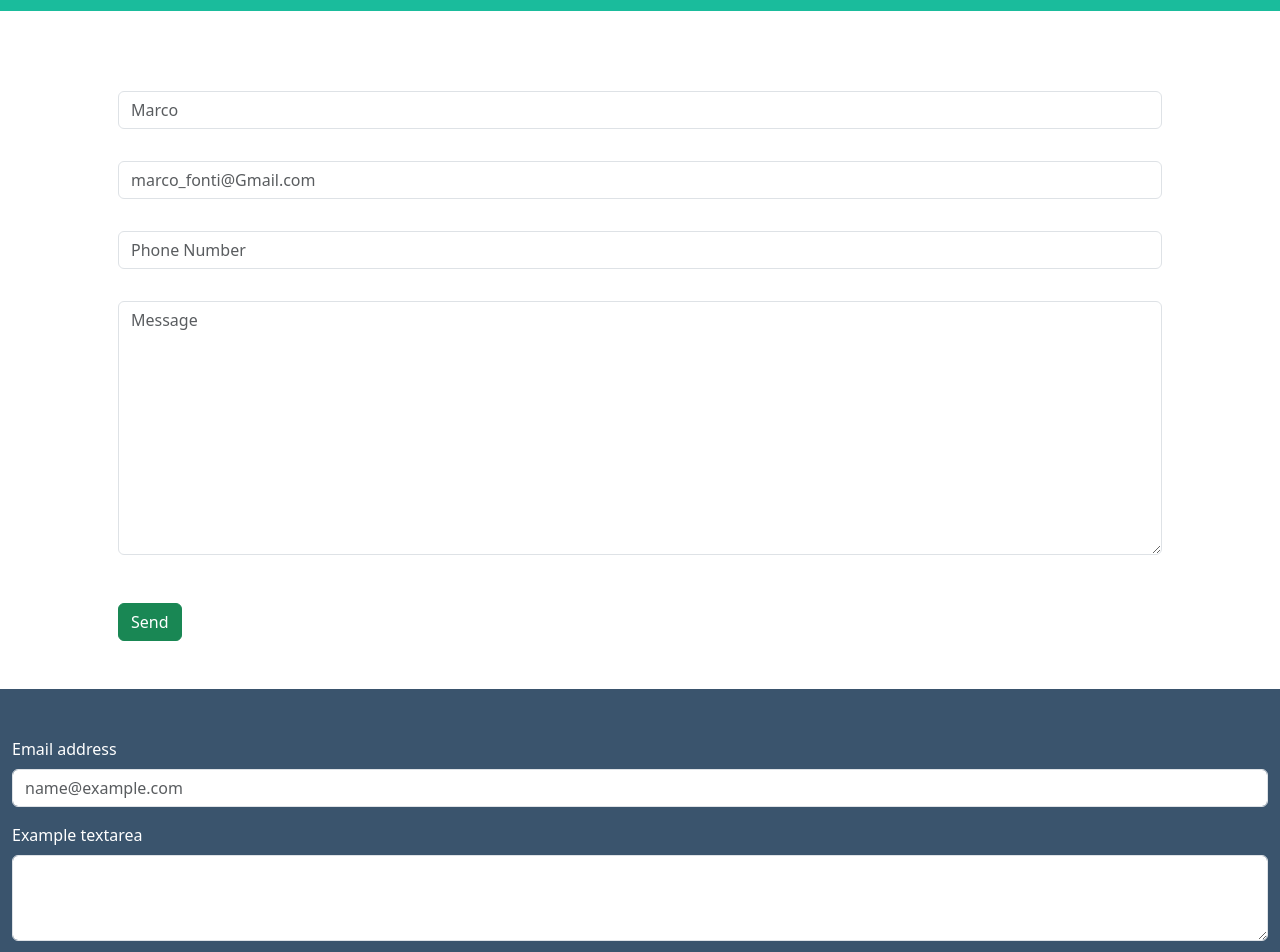
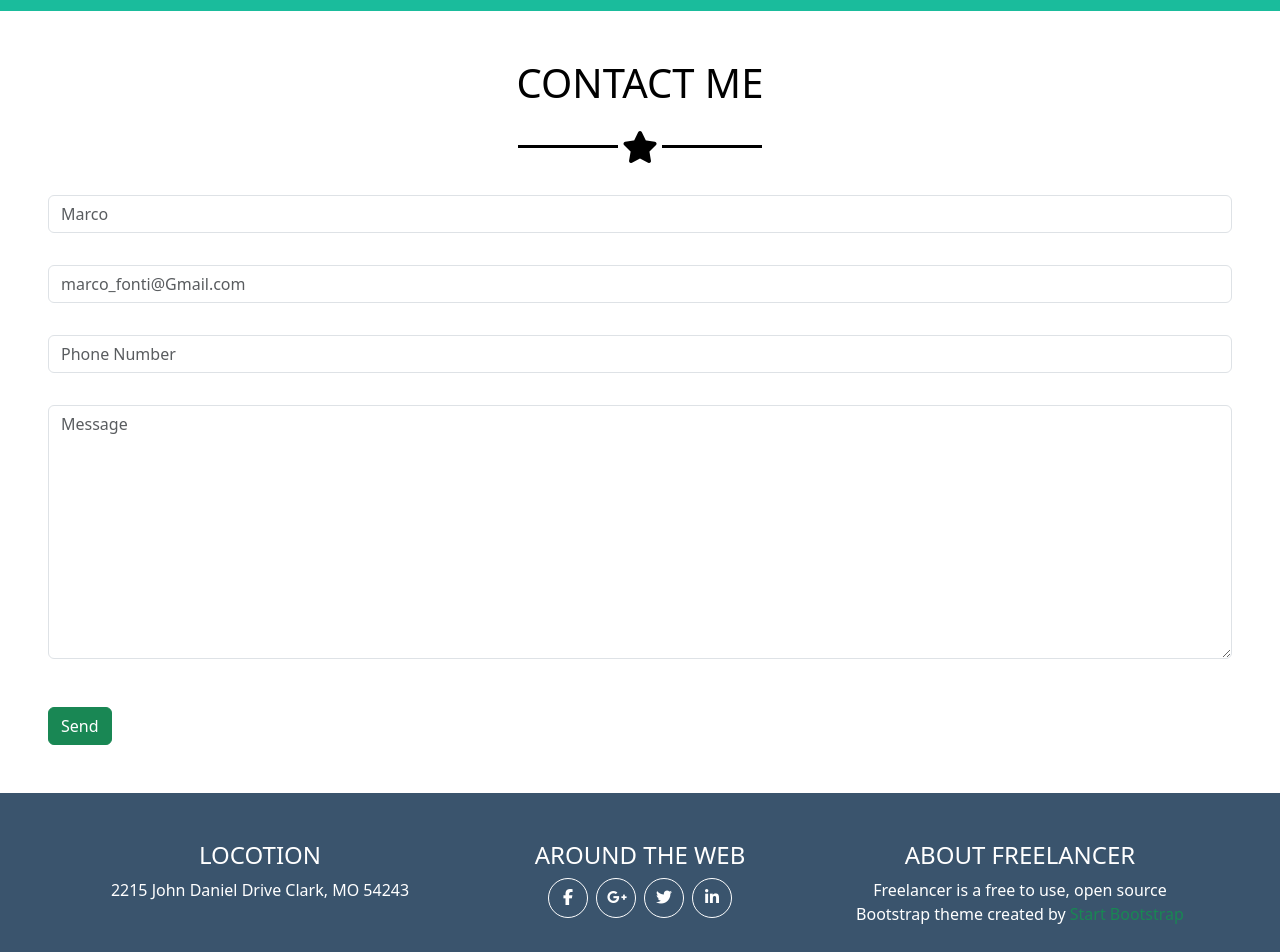
Before and after one commit to MarcoFonti/html-css-bootstrap-freelancer, a plain HTML site: page index.html in a window 1280 px wide. Shown: the part 1940-2892 px from the top of the page. Drawn offline with nearby package versions, Linux system fonts and the light colour scheme.

Commit message:
add section recipe location

```diff
--- a/css/style.css
+++ b/css/style.css
@@ -56,7 +56,14 @@ img {
     color: #000000;
 }
 
-
+/* Icone Social */
+.icon-social {
+    height: 40px;
+    width: 40px;
+    padding: 10px;
+    border-radius: 50%;
+    border:1px solid #ffffff;
+}
 
 
 
--- a/index.html
+++ b/index.html
@@ -118,7 +118,15 @@
         </div>
     </section>
     <!-- Sezione Contatti -->
-    <section class="recipe-contact container-md p-5">
+    <section class="recipe-contact container-fluid p-5">
+        <div class="text-black row flex-column text-center text-uppercase row-gap-3">
+            <h1 class="col">contact me</h1>
+            <div class="col d-flex align-items-center justify-content-center">
+                <div class="dash dash-black"></div>
+                <i class="fa-solid fa-star fa-2x mx-1"></i>
+                <div class="dash dash-black"></div>
+            </div>
+        </div>
         <form action="#">
             <div>
                 <label for="firstName" class="form-label">Name</label>
@@ -140,17 +148,28 @@
         </form>
     </section>
     <!-- Sezione Info -->
-    <section class="recipe-location color-blu container-fluid py-5 ">
-        <form action="#">
-            <div class="mb-3">
-                <label for="exampleFormControlInput1" class="form-label">Email address</label>
-                <input type="email" class="form-control" id="exampleFormControlInput1" placeholder="name@example.com">
-              </div>
-              <div class="mb-3">
-                <label for="exampleFormControlTextarea1" class="form-label">Example textarea</label>
-                <textarea class="form-control" id="exampleFormControlTextarea1" rows="3"></textarea>
-              </div>
-        </form>
+    <section class="recipe-location py-5 color-blu">
+        <div class="container">
+            <div class="row row-cols-1 row-cols-md-3 justify-content-center text-center row-gap-4">
+                <div class="col">
+                    <h1 class="text-uppercase fs-4">locotion</h1>
+                    <address>2215 John Daniel Drive Clark, MO 54243</address>
+                </div>
+                <div class="col">
+                    <h1 class="text-uppercase fs-4">around the web</h1>
+                    <div class="d-flex justify-content-center align-items-center gap-2">
+                        <i class="fa-brands fa-facebook-f icon-social"></i>
+                        <i class="fa-brands fa-google-plus-g icon-social"></i>
+                        <i class="fa-brands fa-twitter icon-social"></i>
+                        <i class="fa-brands fa-linkedin-in icon-social"></i>
+                    </div>
+                </div>
+                <div class="col">
+                    <h1 class="text-uppercase fs-4">about freelancer</h1>
+                    <p>Freelancer is a free to use, open source Bootstrap theme created by <a class="text-success text-decoration-none" href="#">Start Bootstrap</a></p>
+                </div>
+            </div>
+        </div>
     </section>
     <!-- Footer -->
     <footer class="recipe-footer he-90 color-2C3E50 container-fluid">
```
